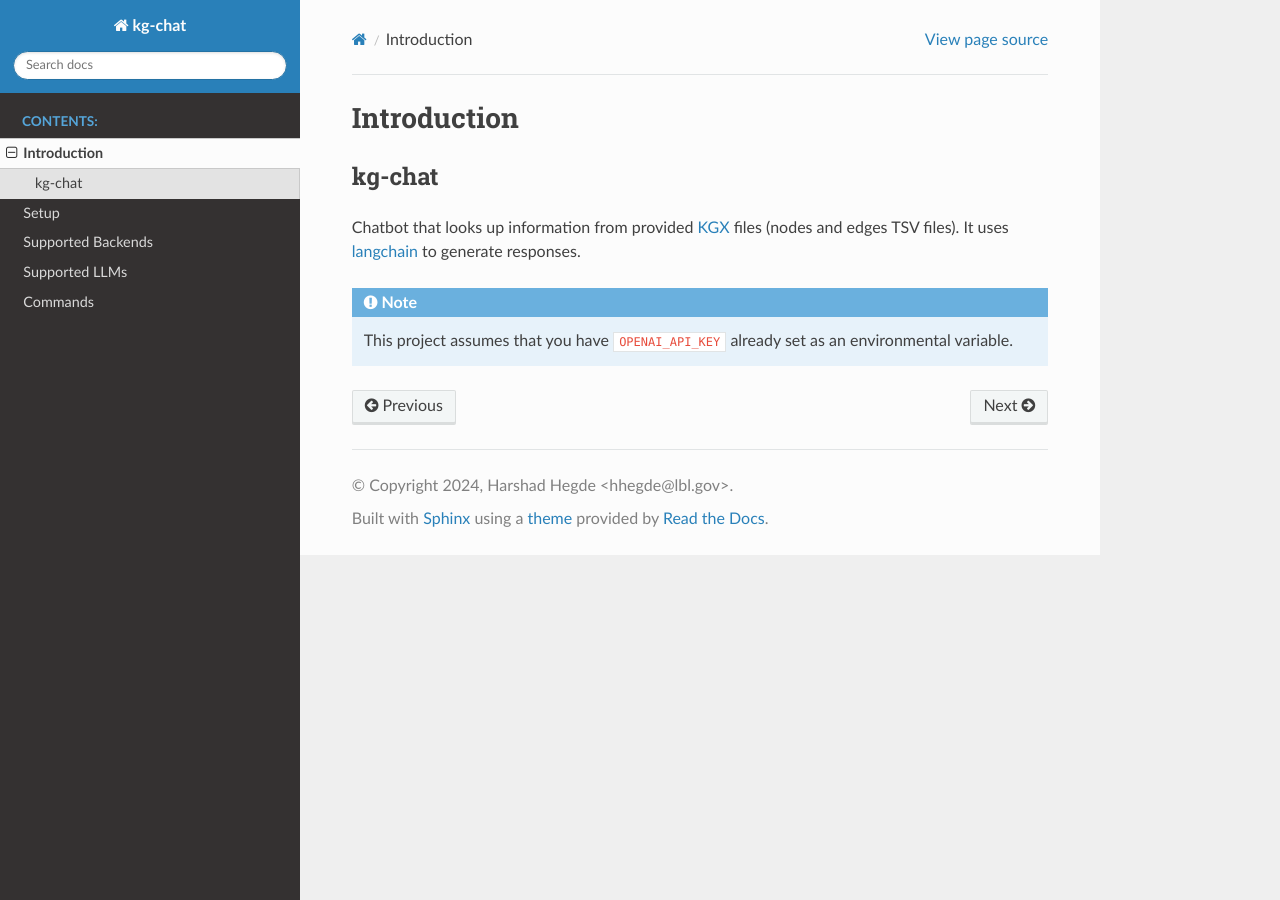
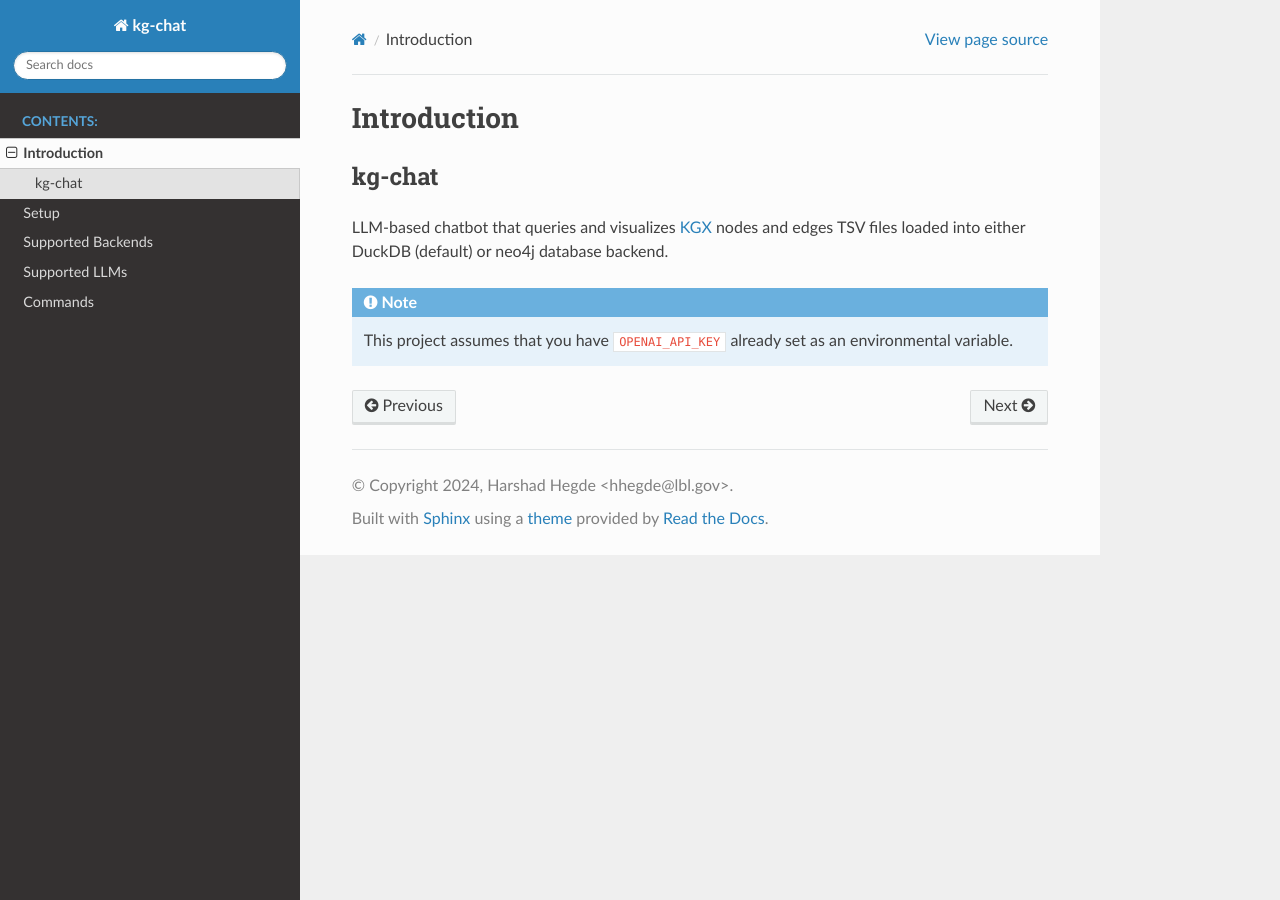
Before and after one commit to Knowledge-Graph-Hub/kg-chat, a Sphinx documentation site: the page built from docs/introduction.rst, in a window 1280 px wide. Built offline with Sphinx 7.4.7 and the Read the Docs theme 2.0.0, drawn with Linux system fonts in a browser that asks for light colours; pages that are not in the unit, such as notebooks, are missing from menus.

Commit message:
Update introduction.rst

```diff
--- a/docs/introduction.rst
+++ b/docs/introduction.rst
@@ -3,8 +3,7 @@ Introduction
 
 kg-chat
 -------
-
-Chatbot that looks up information from provided `KGX <https://github.com/biolink/kgx>`_ files (nodes and edges TSV files). It uses `langchain <https://github.com/langchain-ai/langchain>`_ to generate responses.
+LLM-based chatbot that queries and visualizes `KGX <https://github.com/biolink/kgx>`_  nodes and edges TSV files loaded into either DuckDB (default) or neo4j database backend.
 
 .. note::
 
```
